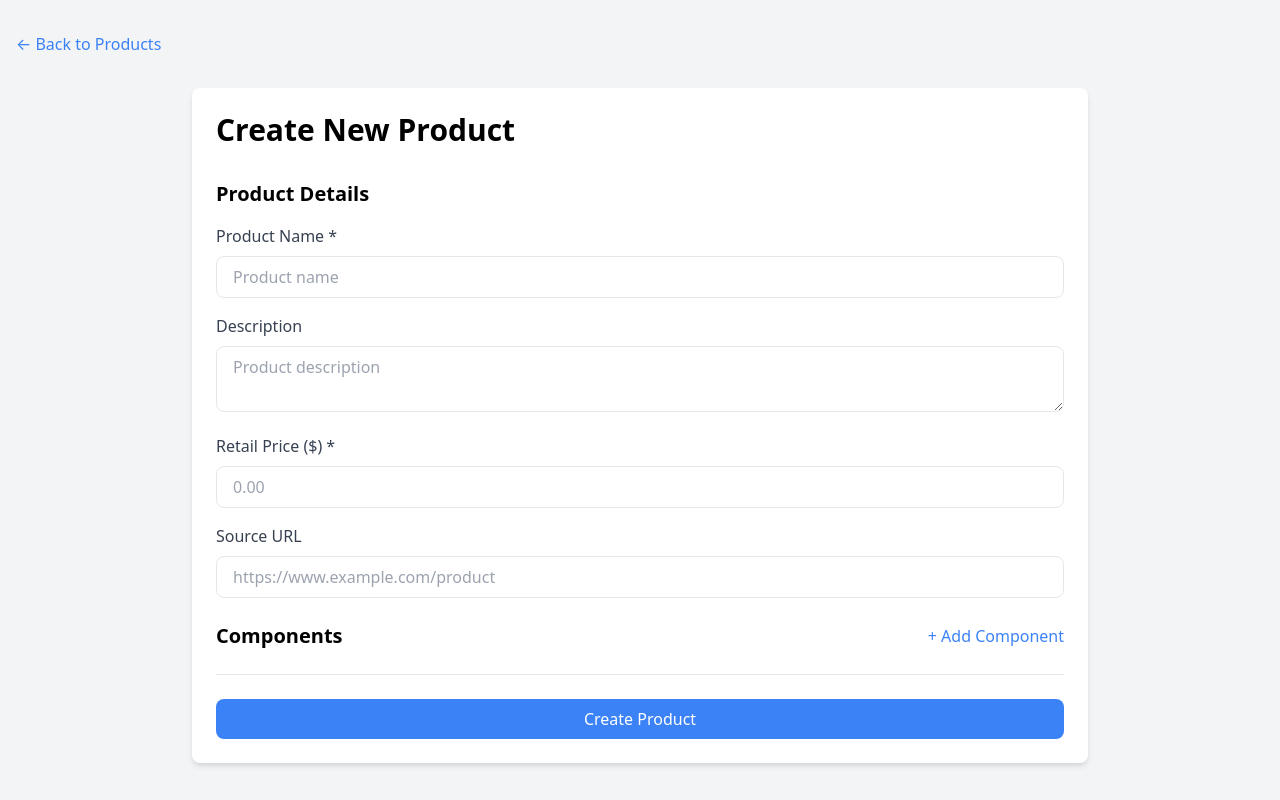
After one commit to jalextowle/idiot-index, a Flask app: page /products/new in a window 1280 px wide. The commit adds this page. Run offline with Flask 3, Linux system fonts and the light colour scheme; data that the repository does not hold is empty.

Commit message:
Refactor product creation workflow
- Move product creation to dedicated /products/new page
- Simplify main page to tabular view only
- Add component selection during product creation
- Improve UI/UX with better navigation and feedback

```diff
--- a/app.py
+++ b/app.py
@@ -100,6 +100,48 @@ def remove_component(product_id, component_id):
 
     return '', 204
 
+@app.route('/api/products/<int:product_id>/component_tree', methods=['GET'])
+def get_component_tree(product_id):
+    """Get the full component tree for a product."""
+    product = Product.query.get_or_404(product_id)
+
+    def build_tree(product, quantity=1, unit=None):
+        tree = product.to_dict()
+        tree['quantity'] = quantity
+        tree['unit'] = unit
+
+        # Get direct components
+        components = []
+        for component in product.components:
+            component_tree = build_tree(
+                component.component,
+                component.quantity,
+                component.unit
+            )
+            components.append(component_tree)
+
+        tree['components'] = components
+        return tree
+
+    return jsonify(build_tree(product))
+
+@app.route('/api/products/<int:product_id>/used_in', methods=['GET'])
+def get_used_in(product_id):
+    """Get all products that use this product as a component."""
+    product = Product.query.get_or_404(product_id)
+    used_in = []
+
+    for usage in product.used_in:
+        used_in.append({
+            'id': usage.parent_product.id,
+            'name': usage.parent_product.name,
+            'quantity': float(usage.quantity),
+            'unit': usage.unit,
+            'idiot_index': float(usage.parent_product.idiot_index) if usage.parent_product.idiot_index else None
+        })
+
+    return jsonify(used_in)
+
 def _would_create_cycle(parent_id, component_id):
     """Check if adding component_id as a component of parent_id would create a cycle."""
     if parent_id == component_id:
@@ -127,6 +169,11 @@ def index():
     """Render the main page."""
     return render_template('index.html')
 
+@app.route('/products/new')
+def new_product():
+    """Render the new product page."""
+    return render_template('new_product.html')
+
 @app.route('/products/<int:product_id>')
 def product_detail(product_id):
     """Render the product detail page."""
--- /dev/null
+++ b/templates/new_product.html
@@ -0,0 +1,203 @@
+<!DOCTYPE html>
+<html lang="en">
+<head>
+    <meta charset="UTF-8">
+    <meta name="viewport" content="width=device-width, initial-scale=1.0">
+    <title>New Product - Idiot Index</title>
+    <link href="https://cdn.jsdelivr.net/npm/tailwindcss@2.2.19/dist/tailwind.min.css" rel="stylesheet">
+</head>
+<body class="bg-gray-100">
+    <div class="container mx-auto px-4 py-8">
+        <nav class="mb-8">
+            <a href="/" class="text-blue-500 hover:text-blue-700">← Back to Products</a>
+        </nav>
+
+        <div class="max-w-4xl mx-auto bg-white rounded-lg shadow-md p-6">
+            <h1 class="text-3xl font-bold mb-8">Create New Product</h1>
+
+            <form id="newProductForm" class="space-y-6">
+                <!-- Basic Product Information -->
+                <div class="space-y-4">
+                    <h2 class="text-xl font-semibold">Product Details</h2>
+                    <div>
+                        <label class="block text-gray-700 mb-2">Product Name *</label>
+                        <input type="text" id="productName" required
+                               class="w-full px-4 py-2 border rounded-lg focus:outline-none focus:border-blue-500"
+                               placeholder="Product name">
+                    </div>
+                    <div>
+                        <label class="block text-gray-700 mb-2">Description</label>
+                        <textarea id="productDescription"
+                                  class="w-full px-4 py-2 border rounded-lg focus:outline-none focus:border-blue-500"
+                                  placeholder="Product description"></textarea>
+                    </div>
+                    <div>
+                        <label class="block text-gray-700 mb-2">Retail Price ($) *</label>
+                        <input type="number" id="retailPrice" required step="0.01" min="0"
+                               class="w-full px-4 py-2 border rounded-lg focus:outline-none focus:border-blue-500"
+                               placeholder="0.00">
+                    </div>
+                    <div>
+                        <label class="block text-gray-700 mb-2">Source URL</label>
+                        <input type="url" id="sourceUrl"
+                               class="w-full px-4 py-2 border rounded-lg focus:outline-none focus:border-blue-500"
+                               placeholder="https://www.example.com/product">
+                    </div>
+                </div>
+
+                <!-- Components Section -->
+                <div class="space-y-4">
+                    <div class="flex justify-between items-center">
+                        <h2 class="text-xl font-semibold">Components</h2>
+                        <button type="button" id="addComponentBtn"
+                                class="text-blue-500 hover:text-blue-700">
+                            + Add Component
+                        </button>
+                    </div>
+
+                    <div id="componentsContainer" class="space-y-4">
+                        <!-- Component rows will be added here -->
+                    </div>
+                </div>
+
+                <div class="border-t pt-6">
+                    <button type="submit"
+                            class="w-full bg-blue-500 text-white py-2 px-4 rounded-lg hover:bg-blue-600 transition-colors">
+                        Create Product
+                    </button>
+                </div>
+            </form>
+        </div>
+    </div>
+
+    <!-- Component Row Template (hidden) -->
+    <template id="componentRowTemplate">
+        <div class="component-row bg-gray-50 p-4 rounded-lg">
+            <div class="flex items-center justify-between mb-2">
+                <h3 class="font-medium">Component</h3>
+                <button type="button" class="remove-component text-red-500 hover:text-red-700">
+                    Remove
+                </button>
+            </div>
+            <div class="grid grid-cols-1 md:grid-cols-3 gap-4">
+                <div>
+                    <label class="block text-gray-700 mb-2">Select Component *</label>
+                    <select required
+                            class="component-select w-full px-4 py-2 border rounded-lg focus:outline-none focus:border-blue-500">
+                    </select>
+                </div>
+                <div>
+                    <label class="block text-gray-700 mb-2">Quantity *</label>
+                    <input type="number" required min="0" step="0.01"
+                           class="component-quantity w-full px-4 py-2 border rounded-lg focus:outline-none focus:border-blue-500">
+                </div>
+                <div>
+                    <label class="block text-gray-700 mb-2">Unit *</label>
+                    <input type="text" required
+                           class="component-unit w-full px-4 py-2 border rounded-lg focus:outline-none focus:border-blue-500"
+                           placeholder="pieces, kg, meters, etc">
+                </div>
+            </div>
+        </div>
+    </template>
+
+    <script>
+        document.addEventListener('DOMContentLoaded', () => {
+            const form = document.getElementById('newProductForm');
+            const addComponentBtn = document.getElementById('addComponentBtn');
+            const componentsContainer = document.getElementById('componentsContainer');
+            const template = document.getElementById('componentRowTemplate');
+
+            let availableComponents = [];
+
+            // Load available components
+            async function loadComponents() {
+                try {
+                    const response = await fetch('/api/products');
+                    availableComponents = await response.json();
+                } catch (error) {
+                    console.error('Error loading components:', error);
+                }
+            }
+
+            // Add a new component row
+            function addComponentRow() {
+                const row = template.content.cloneNode(true);
+                const select = row.querySelector('.component-select');
+
+                // Populate component options
+                select.innerHTML = availableComponents
+                    .map(c => `<option value="${c.id}">${c.name} - $${c.materials_cost.toFixed(2)}</option>`)
+                    .join('');
+
+                // Add remove handler
+                row.querySelector('.remove-component').addEventListener('click', function() {
+                    this.closest('.component-row').remove();
+                });
+
+                componentsContainer.appendChild(row);
+            }
+
+            // Handle form submission
+            async function handleSubmit(event) {
+                event.preventDefault();
+
+                const formData = {
+                    name: document.getElementById('productName').value,
+                    description: document.getElementById('productDescription').value,
+                    retail_price: parseFloat(document.getElementById('retailPrice').value),
+                    source_url: document.getElementById('sourceUrl').value || null,
+                };
+
+                try {
+                    // Create the product
+                    const productResponse = await fetch('/api/products', {
+                        method: 'POST',
+                        headers: { 'Content-Type': 'application/json' },
+                        body: JSON.stringify(formData)
+                    });
+
+                    if (!productResponse.ok) {
+                        throw new Error('Failed to create product');
+                    }
+
+                    const product = await productResponse.json();
+
+                    // Add components
+                    const components = Array.from(document.querySelectorAll('.component-row')).map(row => ({
+                        component_id: parseInt(row.querySelector('.component-select').value),
+                        quantity: parseFloat(row.querySelector('.component-quantity').value),
+                        unit: row.querySelector('.component-unit').value
+                    }));
+
+                    for (const component of components) {
+                        const componentResponse = await fetch(`/api/products/${product.id}/components`, {
+                            method: 'POST',
+                            headers: { 'Content-Type': 'application/json' },
+                            body: JSON.stringify(component)
+                        });
+
+                        if (!componentResponse.ok) {
+                            throw new Error('Failed to add component');
+                        }
+                    }
+
+                    // Redirect to the product detail page
+                    window.location.href = `/products/${product.id}`;
+
+                } catch (error) {
+                    console.error('Error creating product:', error);
+                    alert('Failed to create product: ' + error.message);
+                }
+            }
+
+            // Event listeners
+            addComponentBtn.addEventListener('click', addComponentRow);
+            form.addEventListener('submit', handleSubmit);
+
+            // Initialize
+            loadComponents();
+        });
+    </script>
+</body>
+</html>
```
Also changed, not shown: static/js/main.js (+11 -83 lines), templates/index.html (+12 -49 lines), templates/product_detail.html (+177 -83 lines).
